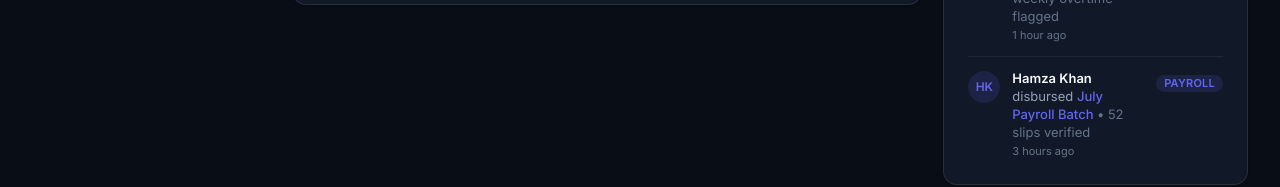
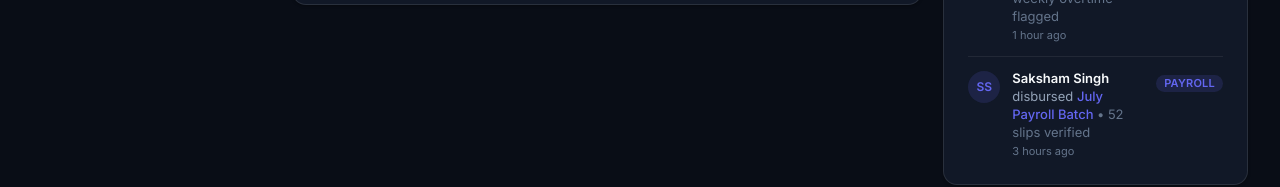
Before and after one commit to Kaustubh-Negi-01/HRM_System, a React (Vite) app in the folder frontend/: page /admin in a window 1280 px wide. Shown: the part 1140-1327 px from the top of the page. Built offline with nearby package versions, Linux system fonts and the light colour scheme; no server answers; sample sign-in values are in the browser's storage.

Commit message:
fix(identity): update primary admin profile name to Saksham Singh

```diff
--- a/frontend/src/components/dashboard/ActivityList.jsx
+++ b/frontend/src/components/dashboard/ActivityList.jsx
@@ -37,7 +37,7 @@ const DEFAULT_ACTIVITIES = [
   },
   {
     id: 'act_4',
-    name: 'Hamza Khan',
+    name: 'Saksham Singh',
     action: 'disbursed',
     target: 'July Payroll Batch',
     description: '• 52 slips verified',
--- a/frontend/src/features/auth/auth.service.js
+++ b/frontend/src/features/auth/auth.service.js
@@ -20,7 +20,7 @@ export const authService = {
       const mockUser = {
         id: isAdmin ? '6a8955197071cef844c0d579' : '6a8955197071cef844c0d580',
         employeeId: isAdmin ? 'ADM001' : 'EMP001',
-        name: isAdmin ? 'Hamza Khan' : 'Alex Chen',
+        name: isAdmin ? 'Saksham Singh' : 'Alex Chen',
         email:
           credentials.email ||
           (isAdmin ? 'admin@dayflow.internal' : 'alex.chen@dayflow.internal'),
--- a/frontend/src/features/employee/employee.service.js
+++ b/frontend/src/features/employee/employee.service.js
@@ -11,7 +11,7 @@ export const employeeService = {
         {
           id: '6a8955197071cef844c0d579',
           employeeId: 'ADM001',
-          name: 'Hamza Khan',
+          name: 'Saksham Singh',
           email: 'admin@dayflow.internal',
           department: 'Human Resources',
           role: 'admin',
--- a/frontend/src/pages/admin/EmployeeDetails.jsx
+++ b/frontend/src/pages/admin/EmployeeDetails.jsx
@@ -36,7 +36,7 @@ export const EmployeeDetails = () => {
     joinDate: '2023-03-01',
     status: 'active',
     salary: 8500,
-    manager: 'Hamza Khan',
+    manager: 'Saksham Singh',
     healthScore: 88,
     burnoutRisk: 'Low',
     overtimeHours: 4.5,
--- a/frontend/src/pages/employee/EmployeeProfile.jsx
+++ b/frontend/src/pages/employee/EmployeeProfile.jsx
@@ -31,7 +31,7 @@ export const EmployeeProfile = () => {
     department: user?.department || 'Engineering',
     role: user?.profile?.designation || user?.title || 'Lead Fullstack Engineer',
     joinDate: 'March 1, 2023',
-    manager: 'Hamza Khan (HR Director)',
+    manager: 'Saksham Singh (HR Director)',
     emergencyContactName: 'Laura Chen',
     emergencyContactPhone: '+1 (555) 890-1234',
     emergencyRelation: 'Spouse',
```
Also changed, not shown: 2 other files (tests, documents, lock files or other folders).
